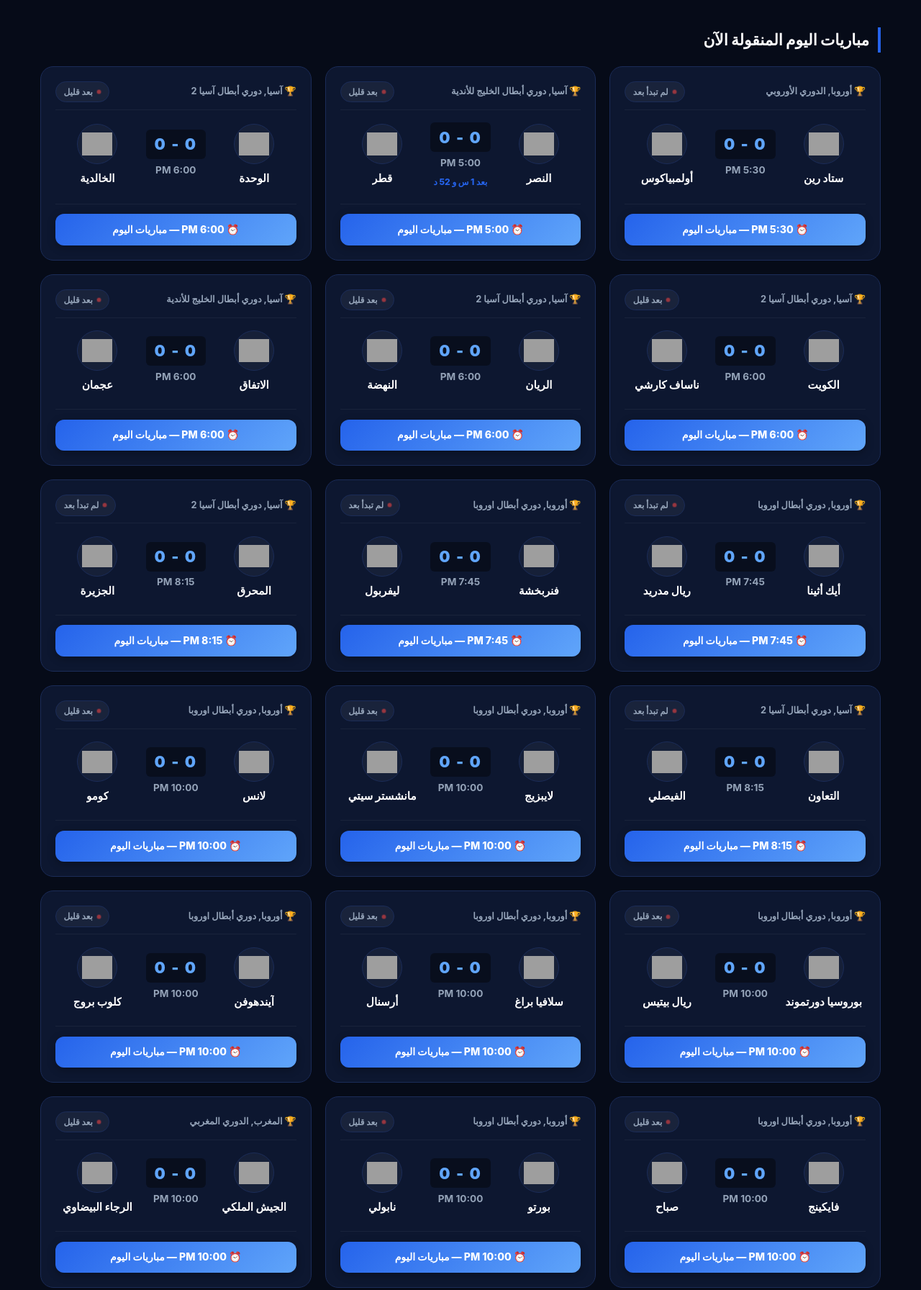
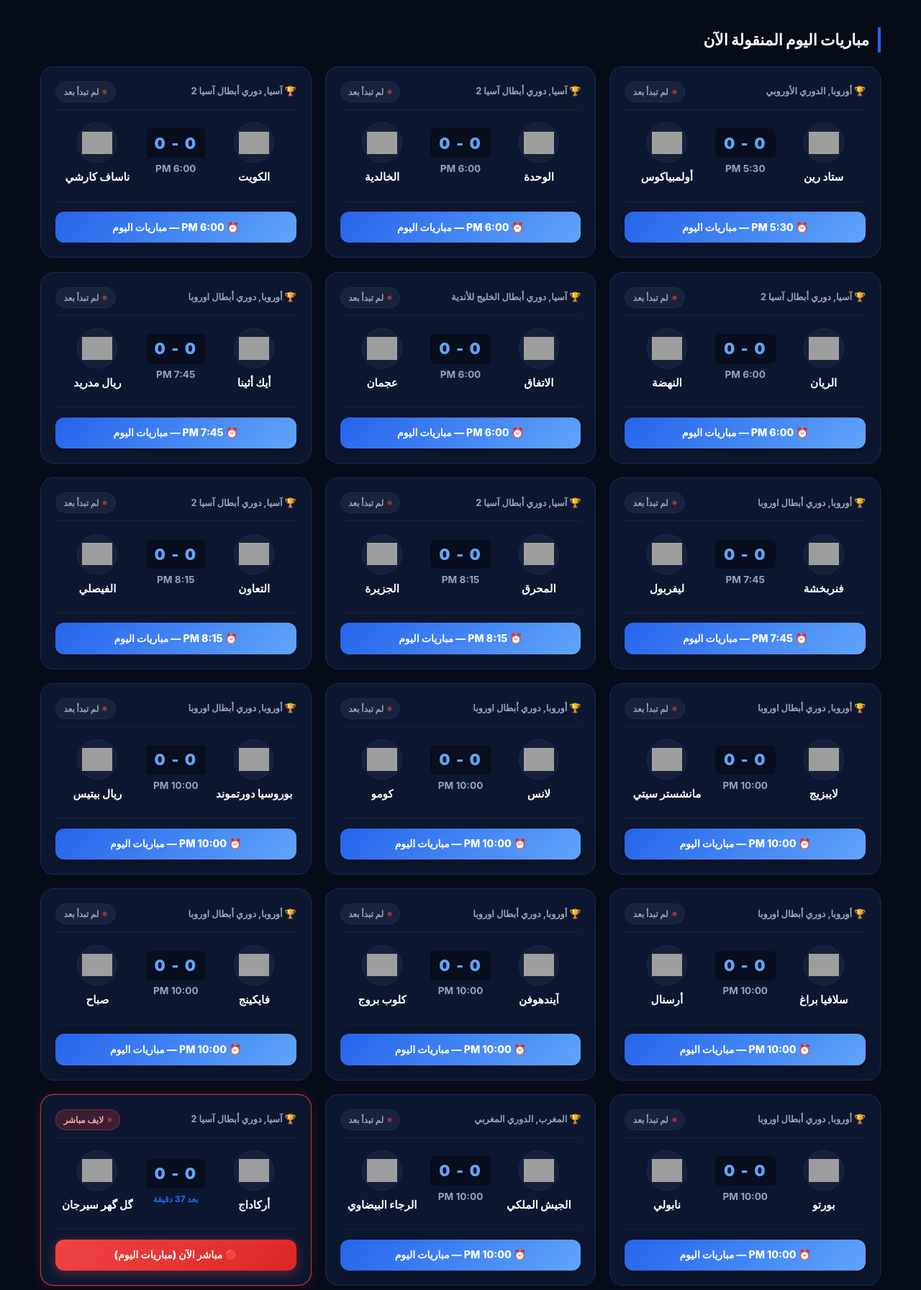
Before and after one commit to yallashoot-today/koralive-autos, a plain HTML site: page article-bein-sports-channels.html in a window 1280 px wide. Shown: the part 1053-2845 px from the top of the page at 72% size. Drawn offline with Linux system fonts and the light colour scheme; grey boxes are pictures that could not be loaded; a web font is replaced by a local one.

Commit message:
Daily Satellite Content Update

```diff
--- a/article-bein-sports-channels.html
+++ b/article-bein-sports-channels.html
@@ -247,40 +247,12 @@
                 ⏰ 5:30 PM — مباريات اليوم
             </a>
         </div>
-    </div><div class="match-card upcoming style-glassmorphism" data-kickoff="5:00 PM" data-mins="1020" data-status="upcoming">
-        <div class="match-header">
-            <span class="m-tourn">🏆 آسيا, دوري أبطال الخليج للأندية</span>
-            <div class="m-badges">
-
-                <span class="m-badge upcoming"><span class="badge-dot"></span><span class="badge-txt">بعد قليل</span></span>
-            </div>
-        </div>
-        <div class="match-teams">
-            <div class="team team-1">
-                <div class="team-logo-wrap"><img src="https://yalla-888.com/wp-content/uploads/2026/11/7549.png" alt="النصر" class="team-img" loading="lazy" onerror="this.style.opacity='0.3'"></div>
-                <div class="team-name">النصر</div>
-            </div>
-            <div class="match-center">
-                <div class="score-box">0 - 0</div>
-                <div class="time-box">5:00 PM</div>
-                <div class="rel-countdown"></div>
-            </div>
-            <div class="team team-2">
-                <div class="team-logo-wrap"><img src="https://yalla-888.com/wp-content/uploads/2026/11/7086.png" alt="قطر" class="team-img" loading="lazy" onerror="this.style.opacity='0.3'"></div>
-                <div class="team-name">قطر</div>
-            </div>
-        </div>
-        <div class="match-footer">
-            <a href="https://kora-live--tv.com/matches-today/" class="watch-btn upcoming-btn" title="بث مباشر النصر ضد قطر مباريات اليوم على كورة لايف" target="_blank" rel="noopener">
-                ⏰ 5:00 PM — مباريات اليوم
-            </a>
-        </div>
     </div><div class="match-card upcoming style-glassmorphism" data-kickoff="6:00 PM" data-mins="1080" data-status="upcoming">
         <div class="match-header">
             <span class="m-tourn">🏆 آسيا, دوري أبطال آسيا 2</span>
             <div class="m-badges">
 
-                <span class="m-badge upcoming"><span class="badge-dot"></span><span class="badge-txt">بعد قليل</span></span>
+                <span class="m-badge upcoming"><span class="badge-dot"></span><span class="badge-txt">لم تبدأ بعد</span></span>
             </div>
         </div>
         <div class="match-teams">
@@ -308,7 +280,7 @@
             <span class="m-tourn">🏆 آسيا, دوري أبطال آسيا 2</span>
             <div class="m-badges">
 
-                <span class="m-badge upcoming"><span class="badge-dot"></span><span class="badge-txt">بعد قليل</span></span>
+                <span class="m-badge upcoming"><span class="badge-dot"></span><span class="badge-txt">لم تبدأ بعد</span></span>
             </div>
         </div>
         <div class="match-teams">
@@ -336,7 +308,7 @@
             <span class="m-tourn">🏆 آسيا, دوري أبطال آسيا 2</span>
             <div class="m-badges">
 
-                <span class="m-badge upcoming"><span class="badge-dot"></span><span class="badge-txt">بعد قليل</span></span>
+                <span class="m-badge upcoming"><span class="badge-dot"></span><span class="badge-txt">لم تبدأ بعد</span></span>
             </div>
         </div>
         <div class="match-teams">
@@ -364,7 +336,7 @@
             <span class="m-tourn">🏆 آسيا, دوري أبطال الخليج للأندية</span>
             <div class="m-badges">
 
-                <span class="m-badge upcoming"><span class="badge-dot"></span><span class="badge-txt">بعد قليل</span></span>
+                <span class="m-badge upcoming"><span class="badge-dot"></span><span class="badge-txt">لم تبدأ بعد</span></span>
             </div>
         </div>
         <div class="match-teams">
@@ -504,7 +476,7 @@
             <span class="m-tourn">🏆 أوروبا, دوري أبطال اوروبا</span>
             <div class="m-badges">
 
-                <span class="m-badge upcoming"><span class="badge-dot"></span><span class="badge-txt">بعد قليل</span></span>
+                <span class="m-badge upcoming"><span class="badge-dot"></span><span class="badge-txt">لم تبدأ بعد</span></span>
             </div>
         </div>
         <div class="match-teams">
@@ -532,7 +504,7 @@
             <span class="m-tourn">🏆 أوروبا, دوري أبطال اوروبا</span>
             <div class="m-badges">
 
-                <span class="m-badge upcoming"><span class="badge-dot"></span><span class="badge-txt">بعد قليل</span></span>
+                <span class="m-badge upcoming"><span class="badge-dot"></span><span class="badge-txt">لم تبدأ بعد</span></span>
             </div>
         </div>
         <div class="match-teams">
@@ -560,7 +532,7 @@
             <span class="m-tourn">🏆 أوروبا, دوري أبطال اوروبا</span>
             <div class="m-badges">
 
-                <span class="m-badge upcoming"><span class="badge-dot"></span><span class="badge-txt">بعد قليل</span></span>
+                <span class="m-badge upcoming"><span class="badge-dot"></span><span class="badge-txt">لم تبدأ بعد</span></span>
             </div>
         </div>
         <div class="match-teams">
@@ -588,7 +560,7 @@
             <span class="m-tourn">🏆 أوروبا, دوري أبطال اوروبا</span>
             <div class="m-badges">
 
-                <span class="m-badge upcoming"><span class="badge-dot"></span><span class="badge-txt">بعد قليل</span></span>
+                <span class="m-badge upcoming"><span class="badge-dot"></span><span class="badge-txt">لم تبدأ بعد</span></span>
             </div>
         </div>
         <div class="match-teams">
@@ -616,7 +588,7 @@
             <span class="m-tourn">🏆 أوروبا, دوري أبطال اوروبا</span>
             <div class="m-badges">
 
-                <span class="m-badge upcoming"><span class="badge-dot"></span><span class="badge-txt">بعد قليل</span></span>
+                <span class="m-badge upcoming"><span class="badge-dot"></span><span class="badge-txt">لم تبدأ بعد</span></span>
             </div>
         </div>
         <div class="match-teams">
@@ -644,7 +616,7 @@
             <span class="m-tourn">🏆 أوروبا, دوري أبطال اوروبا</span>
             <div class="m-badges">
 
-                <span class="m-badge upcoming"><span class="badge-dot"></span><span class="badge-txt">بعد قليل</span></span>
+                <span class="m-badge upcoming"><span class="badge-dot"></span><span class="badge-txt">لم تبدأ بعد</span></span>
             </div>
         </div>
         <div class="match-teams">
@@ -672,7 +644,7 @@
             <span class="m-tourn">🏆 أوروبا, دوري أبطال اوروبا</span>
             <div class="m-badges">
 
-                <span class="m-badge upcoming"><span class="badge-dot"></span><span class="badge-txt">بعد قليل</span></span>
+                <span class="m-badge upcoming"><span class="badge-dot"></span><span class="badge-txt">لم تبدأ بعد</span></span>
             </div>
         </div>
         <div class="match-teams">
@@ -700,7 +672,7 @@
             <span class="m-tourn">🏆 المغرب, الدوري المغربي</span>
             <div class="m-badges">
 
-                <span class="m-badge upcoming"><span class="badge-dot"></span><span class="badge-txt">بعد قليل</span></span>
+                <span class="m-badge upcoming"><span class="badge-dot"></span><span class="badge-txt">لم تبدأ بعد</span></span>
             </div>
         </div>
         <div class="match-teams">
@@ -776,6 +748,34 @@
         </div>
         <div class="match-footer">
             <a href="https://kora-live--tv.com/matches-today/" class="watch-btn live-btn" title="بث مباشر مصر تحت 17 ضد الإمارات تحت 17 مباريات اليوم على كورة لايف" target="_blank" rel="noopener">
+                🔴 مباشر الآن (مباريات اليوم)
+            </a>
+        </div>
+    </div><div class="match-card live style-glassmorphism" data-kickoff="5:00 PM" data-mins="1020" data-status="live">
+        <div class="match-header">
+            <span class="m-tourn">🏆 آسيا, دوري أبطال الخليج للأندية</span>
+            <div class="m-badges">
+
+                <span class="m-badge live"><span class="badge-dot"></span><span class="badge-txt">لايف مباشر</span></span>
+            </div>
+        </div>
+        <div class="match-teams">
+            <div class="team team-1">
+                <div class="team-logo-wrap"><img src="https://yalla-888.com/wp-content/uploads/2026/11/7549.png" alt="النصر" class="team-img" loading="lazy" onerror="this.style.opacity='0.3'"></div>
+                <div class="team-name">النصر</div>
+            </div>
+            <div class="match-center">
+                <div class="score-box">0 - 0</div>
+                <div class="time-box">5:00 PM</div>
+                <div class="rel-countdown"></div>
+            </div>
+            <div class="team team-2">
+                <div class="team-logo-wrap"><img src="https://yalla-888.com/wp-content/uploads/2026/11/7086.png" alt="قطر" class="team-img" loading="lazy" onerror="this.style.opacity='0.3'"></div>
+                <div class="team-name">قطر</div>
+            </div>
+        </div>
+        <div class="match-footer">
+            <a href="https://kora-live--tv.com/matches-today/" class="watch-btn live-btn" title="بث مباشر النصر ضد قطر مباريات اليوم على كورة لايف" target="_blank" rel="noopener">
                 🔴 مباشر الآن (مباريات اليوم)
             </a>
         </div>
```
Also changed, not shown: article-live-guide.html (+40 -40 lines), article-tournaments-coverage.html (+40 -40 lines), index.html (+40 -40 lines), leagues.html (+40 -40 lines), today.html (+40 -40 lines).
